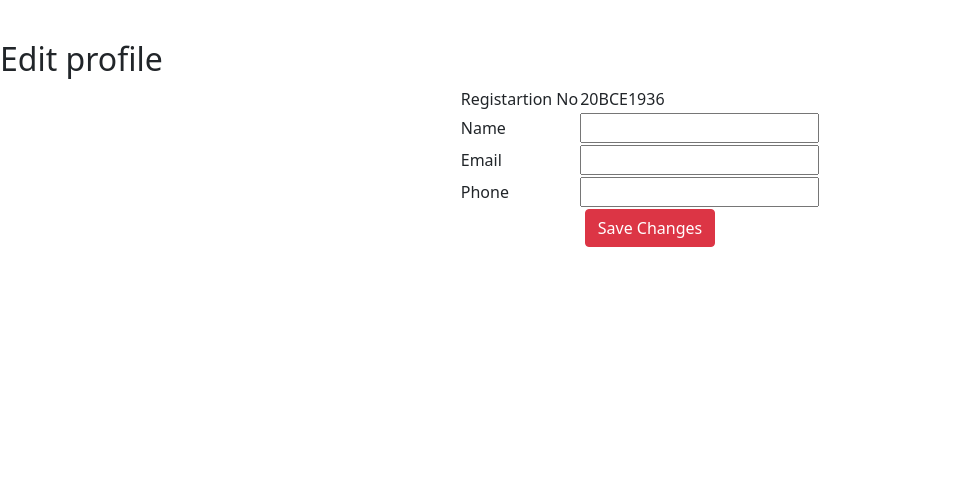
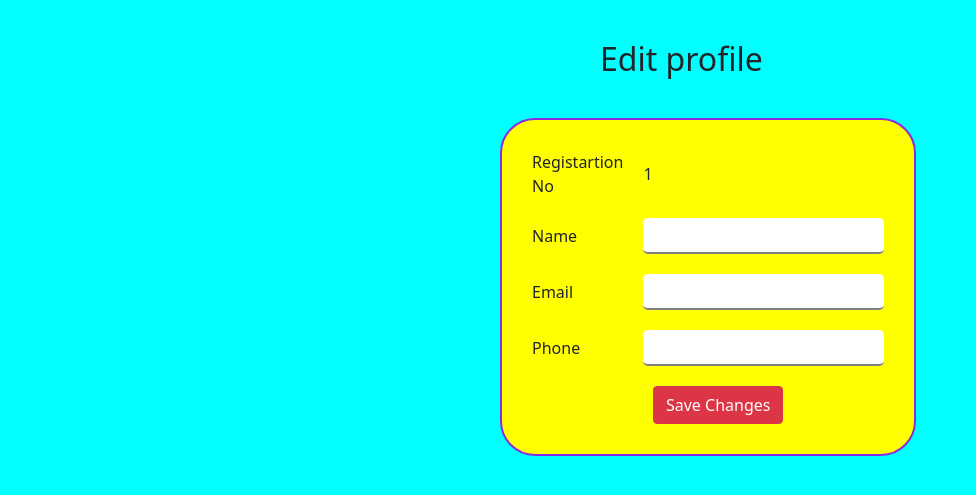
Before and after one commit to LitoleNINJA/IWP-JComp, a PHP site: page /IWP-JComp/Script/editProfile.php in a window 1280 px wide. Shown: the top 495 px of the page, without its empty margins (0-976 px from the left). Run offline with PHP 8.4, Linux system fonts and the light colour scheme; the visitor is signed in with stand-in values (Sample User, id 1); data that the repository does not hold is empty.

Commit message:
added code

```diff
--- a/Script/editProfile.php
+++ b/Script/editProfile.php
@@ -5,20 +5,46 @@
     <script src="https://cdn.jsdelivr.net/npm/@popperjs/core@2.9.2/dist/umd/popper.min.js"></script>
     <script src="https://cdn.jsdelivr.net/npm/bootstrap@5.0.1/dist/js/bootstrap.min.js" integrity="sha384-Atwg2Pkwv9vp0ygtn1JAojH0nYbwNJLPhwyoVbhoPwBhjQPR5VtM2+xf0Uwh9KtT" crossorigin="anonymous"></script>
     <title>Edit Profile</title>
-    <link rel="stylesheet" href="../Styles/profile.css">
+    <style>
+        body{
+            background-color: cyan;
+        }
+        h2 {
+            margin-left: 600px;
+        }
+        td {
+            padding: 10px;
+        }
+        ::selection{
+            background-color: black;
+            color: white;
+        }
+
+        .main {
+            margin: 40px 500px;
+            border: 2px solid blueviolet;
+            border-radius: 35px;
+            width: fit-content;
+            padding: 20px;
+            background-color: yellow;
+        }
+        input{
+            border-radius: 5px;
+            border-color: grey;
+            border-top : 0px;
+            border-left: 0px;
+            border-right: 0px;
+            padding: 5px;
+        }
+    </style>
 </head>
 <body>
     <?php
-        $servername = "localhost";
-        $username = "root";
-        $pass = "sritwik2";
-        $conn = mysqli_connect($servername, $username, $pass);
-        mysqli_select_db($conn, "splitwise");
-        if (mysqli_connect_error()) {
-            die("Connection failed" . $conn->connect_error);
-        };
+    session_start() ;
+        include('connect.php');
+        $regno = $_SESSION['regno'];
 
-        $query = "select * from users where regno='20BCE1936';";
+        $query = "SELECT * FROM users WHERE regno = '$regno'";
         $result = mysqli_query($conn,$query);
         $row = mysqli_fetch_assoc($result);
     ?>
@@ -29,7 +55,7 @@
             <table>
                 <tr>
                     <td> <?php echo "Registartion No"; ?> </td>
-                    <td> <?php echo "20BCE1936"; ?> </td> <!--  use session variables -->
+                    <td> <?php echo $regno; ?> </td> <!--  use session variables -->
                 </tr>
                 <tr>
                     <td> <?php echo "Name"; ?> </td>
--- a/Script/store.php
+++ b/Script/store.php
@@ -64,7 +64,7 @@
         header("Location: ../Pages/SignUp.html");
     }
 
-    $target_dir = "uploads/";
+    $target_dir = "../uploads/";
     $target_file = $target_dir . basename($_FILES["pic"]["name"]);
     $uploadOk = 1;
     $imageFileType = strtolower(pathinfo($target_file, PATHINFO_EXTENSION));
```
Also changed, not shown: Script/addExpense.php (+1 -13 lines), Script/login_check.php (+1 -12 lines), Script/profile.php (+1 -8 lines), Script/settleExpense.php (+1 -12 lines), Styles/profile.css (line endings or trailing spaces).
